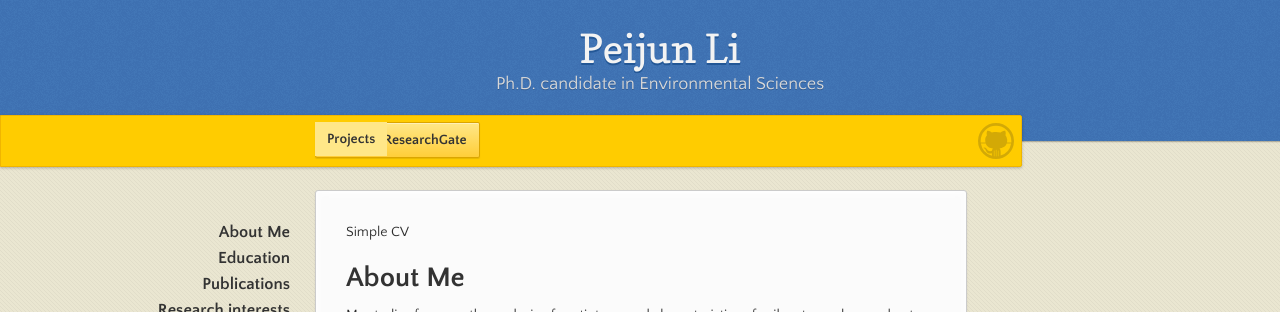
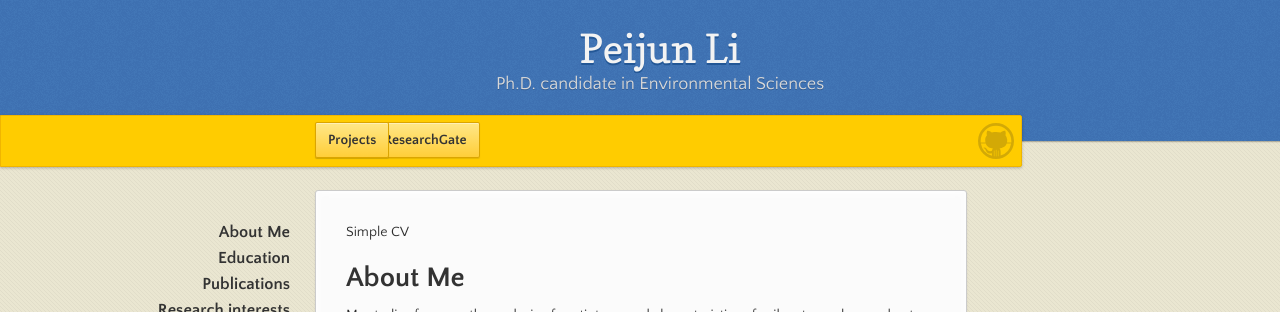
Before and after one commit to PercyLeeMaxWell/PercyLeeMaxWell.github.io, a Jekyll site: the page built from index.md, in a window 1280 px wide. Shown: the top 312 px of the page. Built offline with Jekyll 4.4.1, drawn with Linux system fonts in a browser that asks for light colours.

Commit message:
Update default.html

```diff
--- a/_layouts/default.html
+++ b/_layouts/default.html
@@ -25,7 +25,7 @@
       <div id="banner">
         <span id="logo"></span>
         <a href="https://www.researchgate.net/profile/Peijun-Li-3/research" class="button fork1"><strong>View On ResearchGate</strong></a>
-        <a href="Research.md" class="fork1 fork2"><strong>Projects</strong></a>
+        <a href="Research.md" class="button fork1 fork2"><strong>Projects</strong></a>
         {% if site.show_downloads %}
           <div class="downloads">
             <span>Downloads:</span>
```
